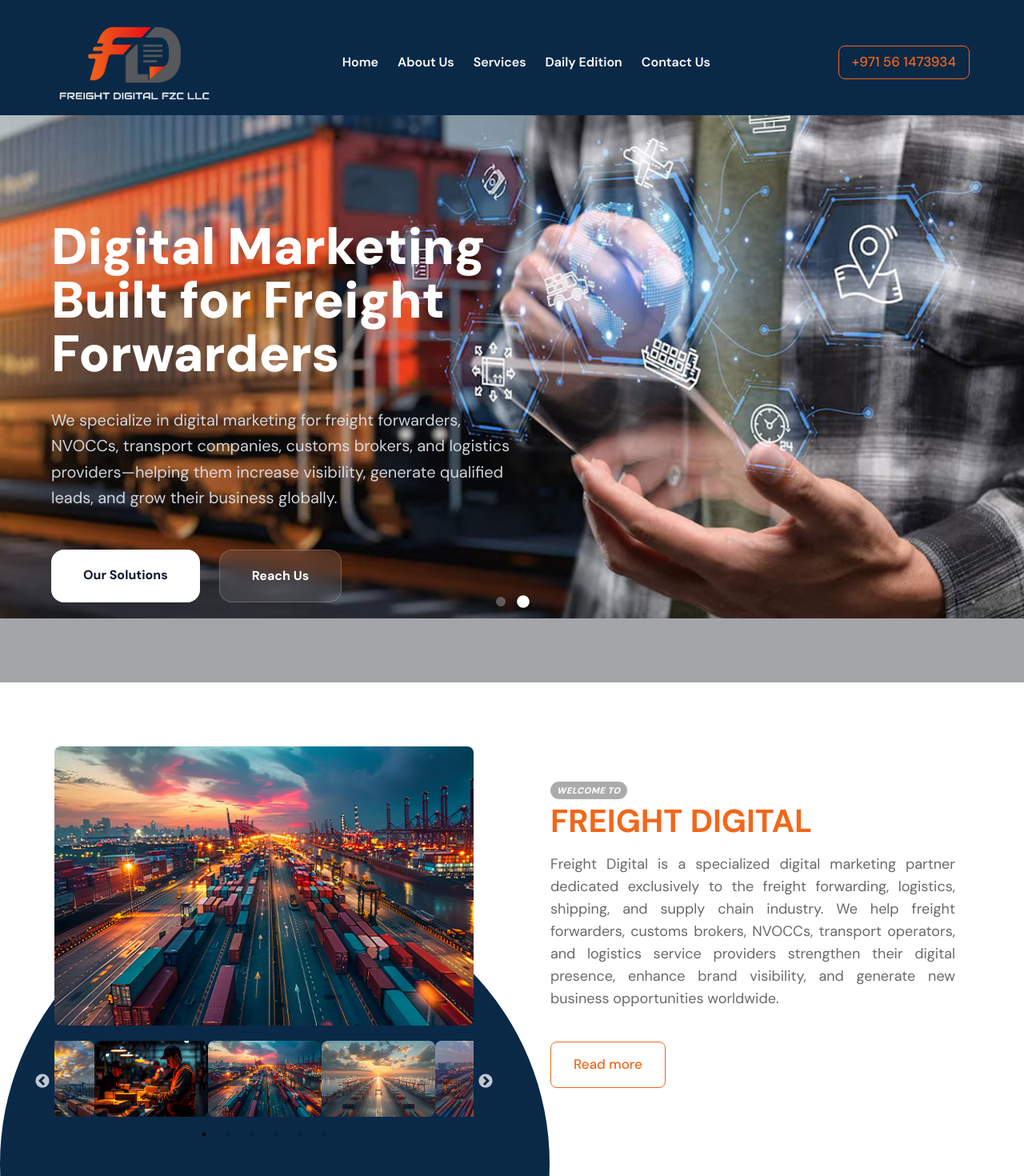
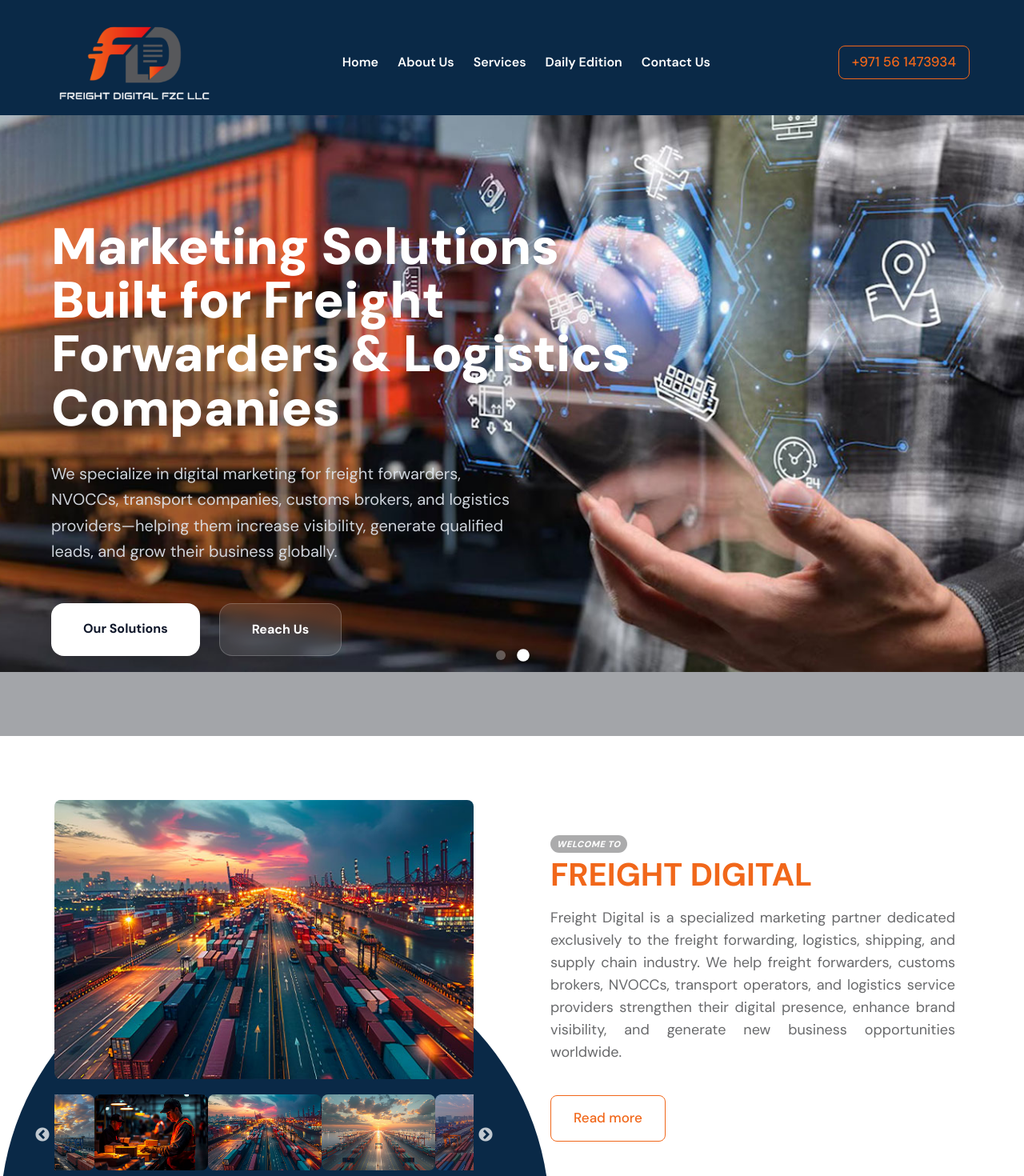
Before and after one commit to Yulanto-Developers/freight_digital, a Next.js app: page / in a window 1280 px wide. Shown: the top 1470 px of the page at 80% size. Built offline with nearby package versions, Linux system fonts and the light colour scheme.

Commit message:
banner chnges

```diff
--- a/src/components/Home/Conferences/index.tsx
+++ b/src/components/Home/Conferences/index.tsx
@@ -24,7 +24,7 @@
               <span className="uppercase text-[11px] font-black italic px-2 py-1 bg-[#58595B]/50 rounded-xl tracking-wider text-[#fff]">Welcome to </span>
               <h2 className="uppercase text-[#F1671A]">freight digital</h2>
               <p className="text-lg font-normal text-justify text-[#58595B] dark:text-opacity-90 max-w-506 md:pt-3 pt-5 md:pb-10 pb-6">
-                Freight Digital is a specialized digital marketing partner  dedicated exclusively to the freight forwarding, logistics, shipping, and supply chain industry. We help freight forwarders, customs brokers, NVOCCs, transport operators, and logistics service providers strengthen their digital presence, enhance brand visibility, and generate new business opportunities worldwide.
+                Freight Digital is a specialized  marketing partner  dedicated exclusively to the freight forwarding, logistics, shipping, and supply chain industry. We help freight forwarders, customs brokers, NVOCCs, transport operators, and logistics service providers strengthen their digital presence, enhance brand visibility, and generate new business opportunities worldwide.
               </p>
               <Link
                 href="/about"
--- a/src/components/Home/Hero/index.tsx
+++ b/src/components/Home/Hero/index.tsx
@@ -17,8 +17,9 @@
         accent: "from-blue-600 to-cyan-400",
     },
     {
+        // Marketing Solutions Built for Freight Forwarders & Logistics Companies
         tag: "",
-        title: "Digital Marketing \n Built   for Freight Forwarders",
+        title: "Marketing Solutions  Built for Freight \n Forwarders & Logistics Companies ",
         desc: "We specialize in digital marketing for freight forwarders, NVOCCs, transport companies, customs brokers, and logistics providers—helping them increase visibility, generate qualified leads, and grow their business globally.",
         bgImage: "/images/banner/banner-2.jpg",
         accent: "from-purple-600 to-pink-500",
```
